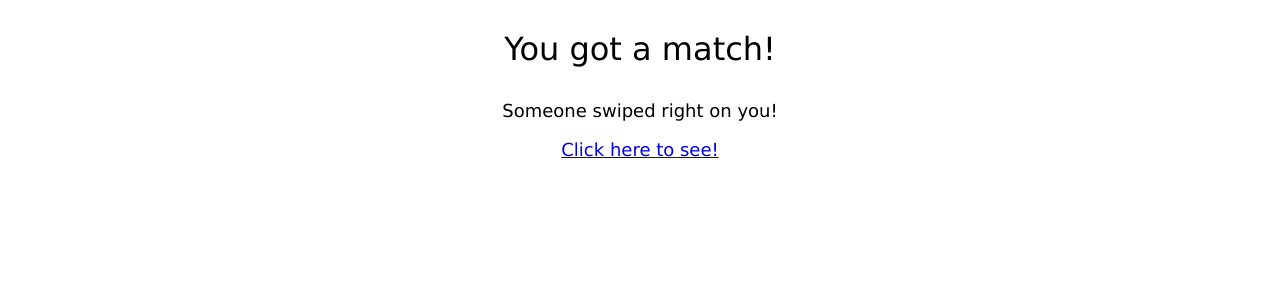
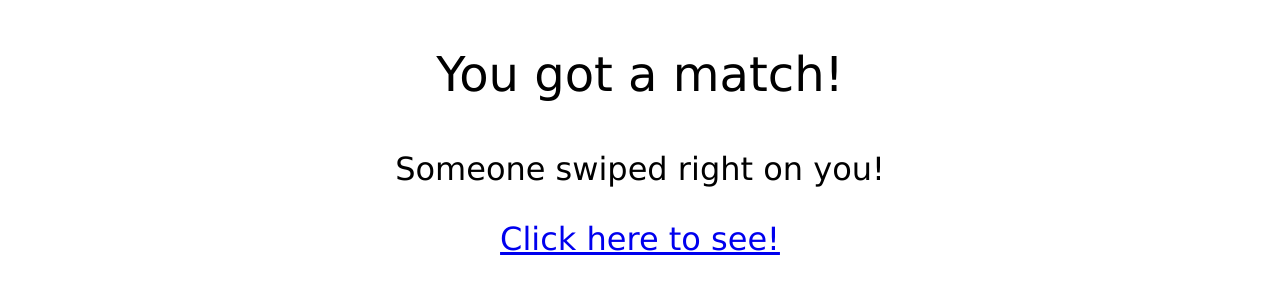
Before and after one commit to staringatphones/tumble, a plain HTML site: page index.html in a window 1280 px wide. Shown: the part 245-538 px from the top of the page. Drawn offline with Linux system fonts and the light colour scheme.

Commit message:
Increased font sizes

```diff
--- a/index.html
+++ b/index.html
@@ -1,7 +1,7 @@
 <img src="Bumble-logo.png" width="100%">
 
-<p style="font-family: verdana; font-size: xx-large; text-align: center;">You got a match!</p>
+<p style="font-family: verdana; font-size: xxx-large; text-align: center;">You got a match!</p>
 
-<p style="text-align: center; font-family: verdana; font-size: large;">Someone swiped right on you!</p>
+<p style="text-align: center; font-family: verdana; font-size: xx-large;">Someone swiped right on you!</p>
 
-<a href="nick.html"><p style="text-align: center; font-family: verdana; font-size: large;">Click here to see!</p></a>
+<a href="nick.html"><p style="text-align: center; font-family: verdana; font-size: xx-large;">Click here to see!</p></a>
```
